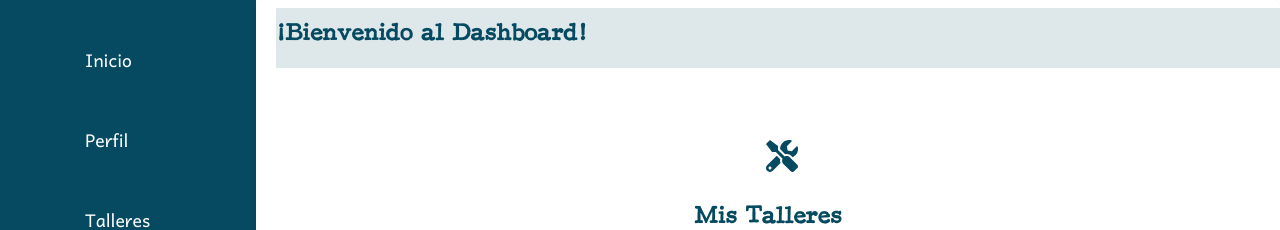
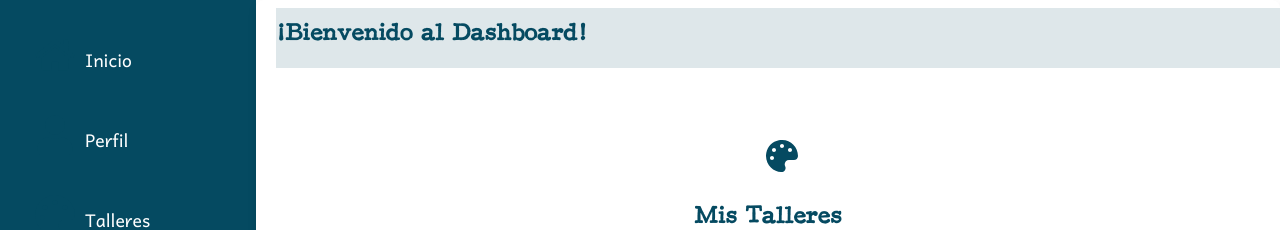
Before and after one commit to CASanchezc5/proyecto-integrador-web2-gatopardo, a React (Vite) app: page /dashboard/analytics in a window 1280 px wide. Shown: the top 230 px of the page. Built offline with nearby package versions, Linux system fonts and the light colour scheme.

Commit message:
Se cambio icono en el archivo Analytics y Dashboard

```diff
--- a/src/pages/dashboard/Analytics.jsx
+++ b/src/pages/dashboard/Analytics.jsx
@@ -1,12 +1,12 @@
 import './Analytics.css'
-import { FaTools  } from 'react-icons/fa';
+import { FaPalette  } from 'react-icons/fa';
 
 
 const Analytics = () => {
   return (
     <div className='analytics-page'>
 
-      <FaTools className="card-icon" />
+      <FaPalette className="card-icon" />
 
       <h2 className="title-profile">Mis Talleres</h2>
 
--- a/src/pages/dashboard/Dashboard.jsx
+++ b/src/pages/dashboard/Dashboard.jsx
@@ -1,6 +1,6 @@
 // src/pages/Dashboard.jsx
 import "./Dashboard.css";
-import { FaHome, FaUser, FaTools , FaEnvelopeOpenText } from "react-icons/fa";
+import { FaHome, FaUser, FaPalette , FaEnvelopeOpenText } from "react-icons/fa";
 import { Link, Outlet } from "react-router-dom";
 const Dashboard = () => {
   return (
@@ -16,7 +16,7 @@ const Dashboard = () => {
           <FaUser className="icon" /> Perfil
         </Link>
         <Link to="analytics" className="nav-link">
-          <FaTools  className="icon" /> Talleres
+          <FaPalette  className="icon" /> Talleres
         </Link>
         <Link to="messages" className="nav-link">
             <FaEnvelopeOpenText className="icon" /> Mensajes
```
